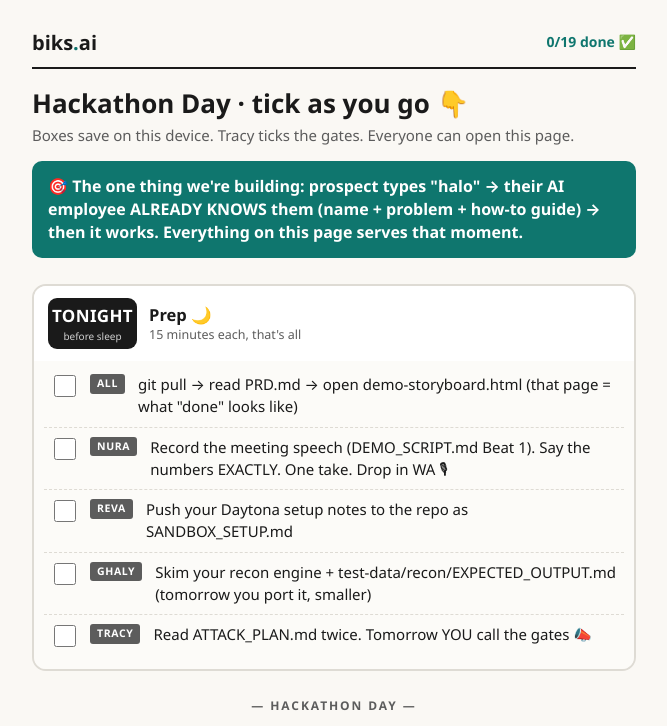
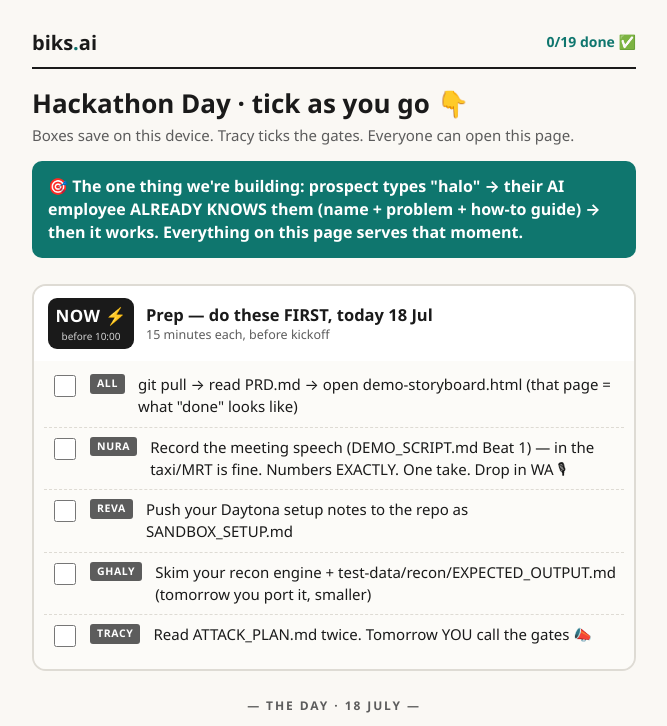
Before and after one commit to Biks-AI-dev/forge-hackathon, a plain HTML site: page hackathon-checklist.html in a window 1280 px wide. Shown: the top 726 px of the page, without its empty margins (306-973 px from the left). Drawn offline with Linux system fonts and the light colour scheme.

Commit message:
It's already the 18th: prep block is NOW-before-kickoff, not tonight
Co-Authored-By: Claude Fable 5 <noreply@anthropic.com>

```diff
--- a/hackathon-checklist.html
+++ b/hackathon-checklist.html
@@ -84,18 +84,18 @@
 
   <!-- TONIGHT -->
   <div class="block">
-    <div class="bhead"><div class="clock"><div class="sgt">TONIGHT</div><div class="wib">before sleep</div></div>
-      <div class="btitle">Prep 🌙<small>15 minutes each, that's all</small></div></div>
+    <div class="bhead"><div class="clock"><div class="sgt">NOW ⚡</div><div class="wib">before 10:00</div></div>
+      <div class="btitle">Prep — do these FIRST, today 18 Jul<small>15 minutes each, before kickoff</small></div></div>
     <div class="items">
       <label class="item"><input type="checkbox"><span class="who all">all</span><span class="txt">git pull → read PRD.md → open demo-storyboard.html (that page = what "done" looks like)</span></label>
-      <label class="item"><input type="checkbox"><span class="who nura">nura</span><span class="txt">Record the meeting speech (DEMO_SCRIPT.md Beat 1). Say the numbers EXACTLY. One take. Drop in WA 🎙</span></label>
+      <label class="item"><input type="checkbox"><span class="who nura">nura</span><span class="txt">Record the meeting speech (DEMO_SCRIPT.md Beat 1) — in the taxi/MRT is fine. Numbers EXACTLY. One take. Drop in WA 🎙</span></label>
       <label class="item"><input type="checkbox"><span class="who reva">reva</span><span class="txt">Push your Daytona setup notes to the repo as SANDBOX_SETUP.md</span></label>
       <label class="item"><input type="checkbox"><span class="who ghaly">ghaly</span><span class="txt">Skim your recon engine + test-data/recon/EXPECTED_OUTPUT.md (tomorrow you port it, smaller)</span></label>
       <label class="item"><input type="checkbox"><span class="who tracy">tracy</span><span class="txt">Read ATTACK_PLAN.md twice. Tomorrow YOU call the gates 📣</span></label>
     </div>
   </div>
 
-  <div class="divider">— hackathon day —</div>
+  <div class="divider">— the day · 18 july —</div>
 
   <!-- MORNING -->
   <div class="block">
```
Also changed, not shown: ATTACK_PLAN.md (+2 -2 lines).
